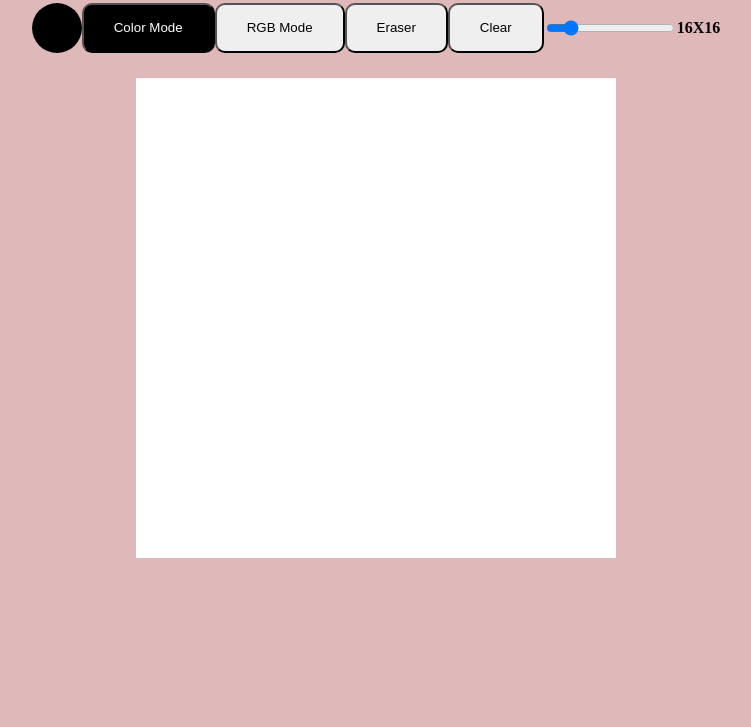
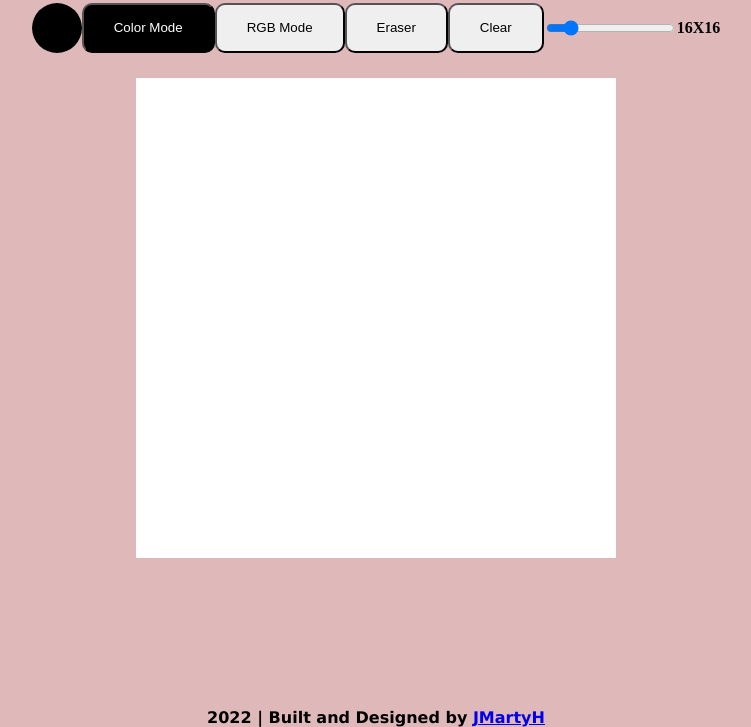
Before and after one commit to JMartyH/project-etch-a-sketch, a plain HTML site: page index.html in a window 1280 px wide. Shown: the part 127-854 px from the top of the page, without its empty margins (264-1015 px from the left). Before the commit the page ends 800 px from the top, so only its background shows below. Drawn offline with Linux system fonts and the light colour scheme.

Commit message:
Add footer.

```diff
--- a/index.html
+++ b/index.html
@@ -30,7 +30,9 @@
         </div>
         <div class="main-container"></div>
     </div>
-
+    <div class="footer">
+        <footer>2022 | Built and Designed by <a href="https://github.com/JMartyH">JMartyH</a></footer>
+    </div>
 </body>
 
 </html>
--- a/style.css
+++ b/style.css
@@ -1,5 +1,3 @@
-
-
 body {
     display: flex;
     flex-direction: column;
@@ -15,7 +13,7 @@ body {
     padding-bottom: 25px;
 }
 
-.logo{
+.logo {
     max-width: 58px;
 }
 
@@ -69,21 +67,21 @@ h1 {
     padding: 0px 30px 0px 30px;
 }
 
-.erase{
+.erase {
     background-color: white;
 }
 
-.reset-button{
+.reset-button {
     border-radius: 10px;
     padding: 0px 30px 0px 30px;
 }
 
-.clicked{
+.clicked {
     background-color: black;
     color: white;
 }
 
-p{
+p {
     font-weight: bold;
 }
 
@@ -92,13 +90,21 @@ p{
     height: 50px;
     border-radius: 50px;
     overflow: hidden;
-  }
+}
 
-  [type="color"] {
+[type="color"] {
     border: 0;
     padding: 0;
     width: 200%;
     height: 200%;
     cursor: pointer;
     transform: translate(-25%, -25%)
-  }
+}
+
+.footer{
+    display: flex;
+    padding-top: 150px;
+    justify-content: center;
+    font-family: Verdana, Geneva, Tahoma, sans-serif;
+    font-weight: bold;
+}
```
